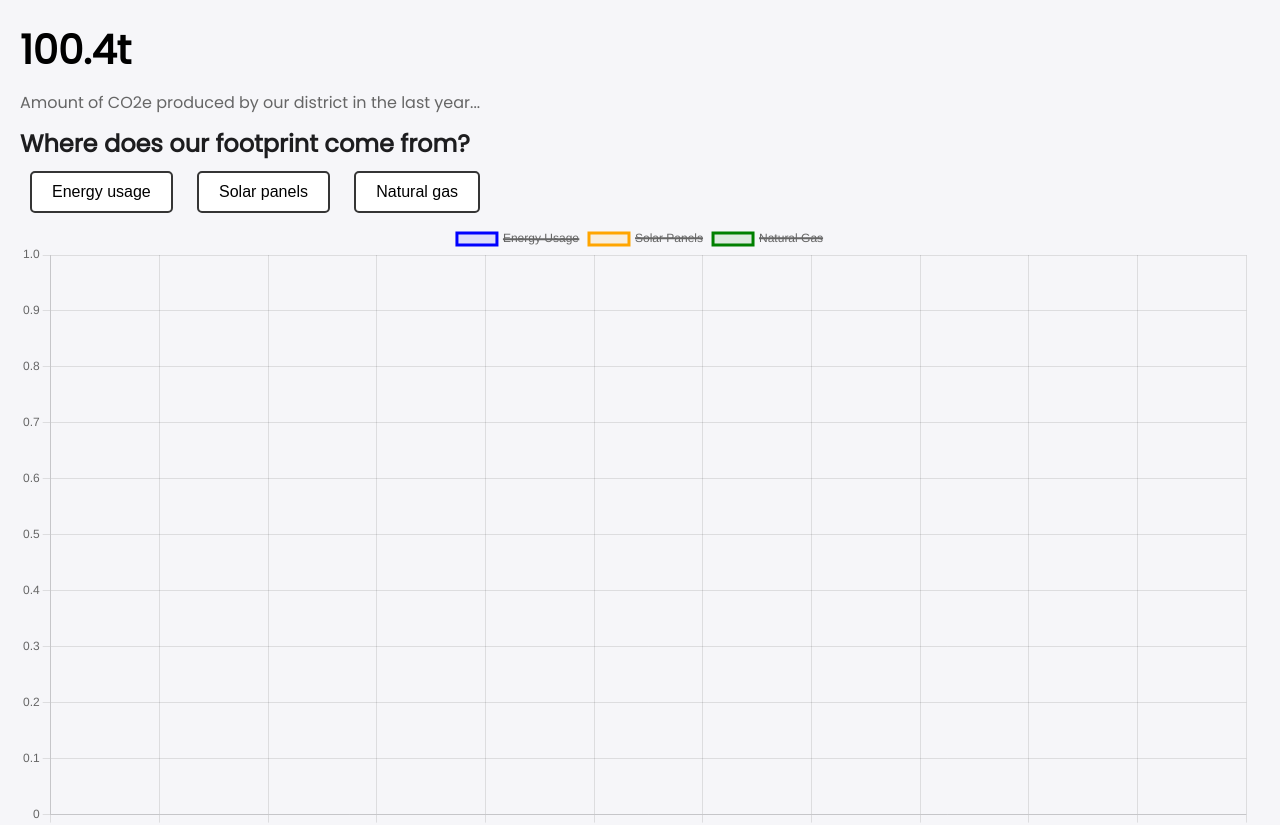
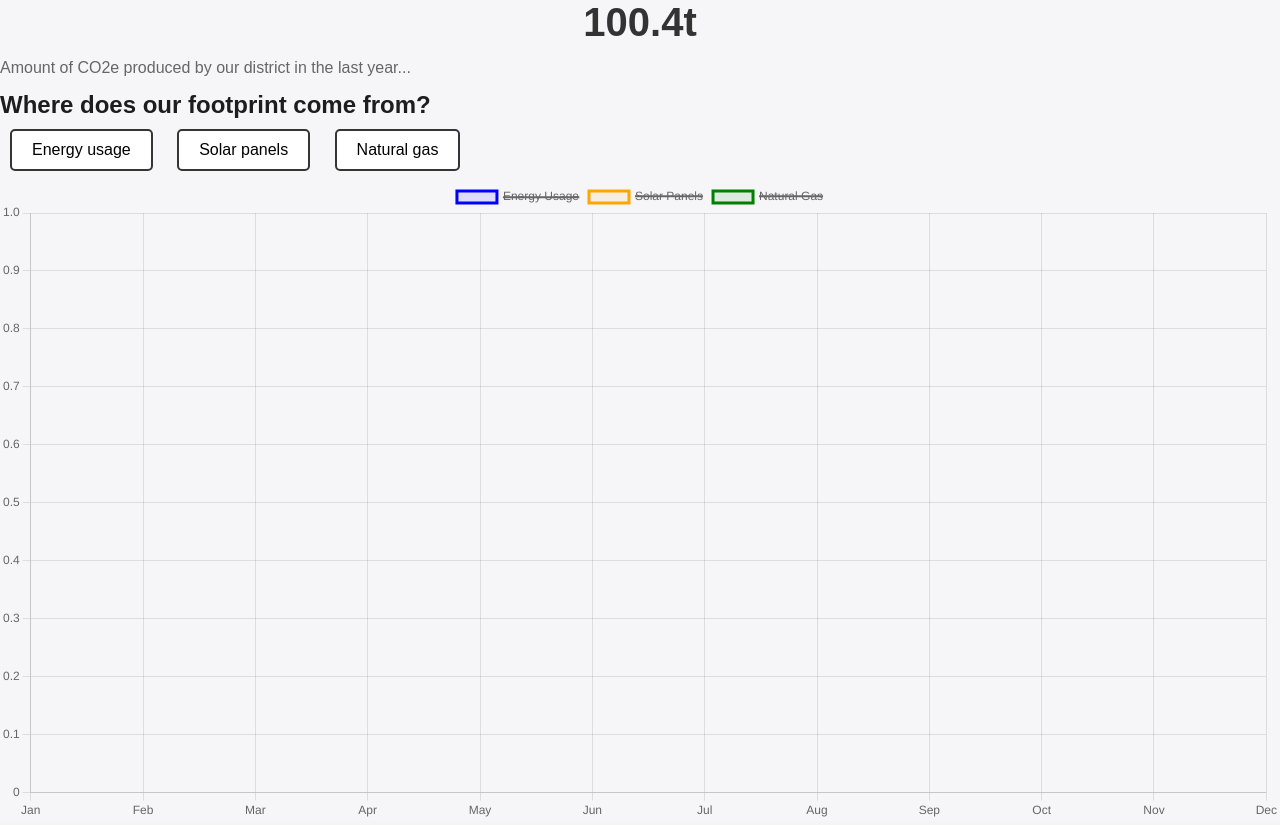
Before and after one commit to sourcherryscones/fuhsd-sustainability-dashboard, a plain HTML site: page src/index.html in a window 1280 px wide. Shown: the top 825 px of the page. Drawn offline with nearby package versions, Linux system fonts and the light colour scheme; no server answers.

Commit message:
extra styling for new pages

```diff
--- a/src/style.css
+++ b/src/style.css
@@ -79,3 +79,31 @@ button:hover {
 #thermostat {
   cursor: pointer; /* Visual cue for interactivity */
 }
+
+body {
+  font-family: Arial, sans-serif;
+  margin: 0;
+  padding: 0;
+  background-color: #f6f6f9;
+}
+
+.container {
+  max-width: 800px;
+  margin: 20px auto;
+  padding: 20px;
+  background-color: #fff;
+  box-shadow: 0 0 10px rgba(0,0,0,0.1);
+  border-radius: 8px;
+}
+
+h1 {
+  color: #333;
+  text-align: center;
+}
+
+p {
+  color: #666;
+  font-size: 16px;
+  line-height: 1.6;
+  margin-top: 10px;
+}
```
